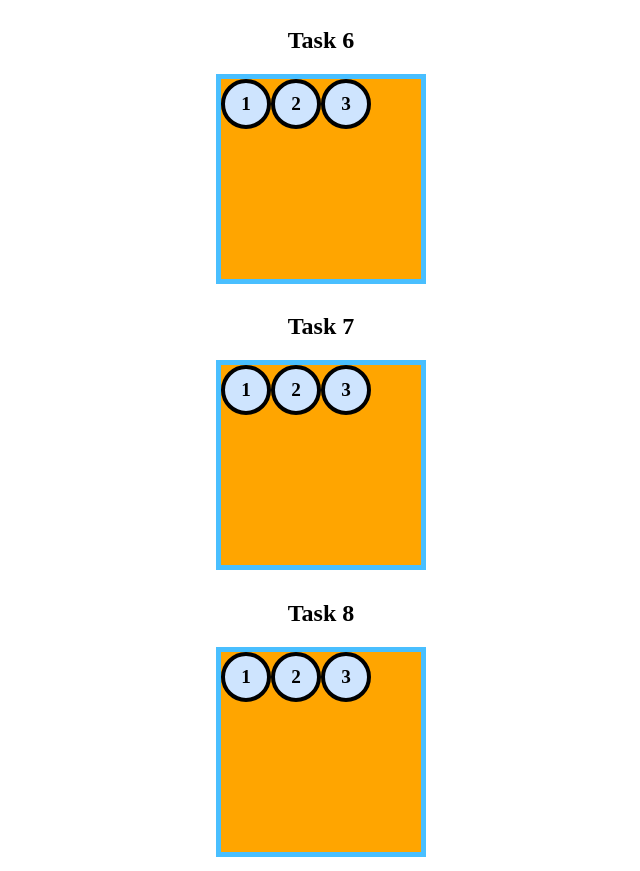
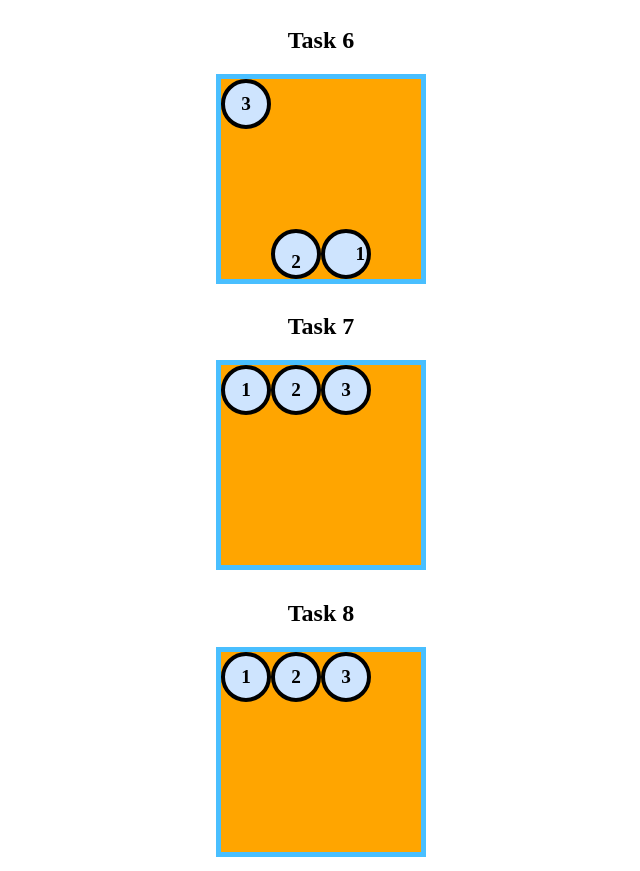
Before and after one commit to wprince0288/html-and-css-iii, a plain HTML site: page index.html in a window 1280 px wide. Shown: the part 1733-2604 px from the top of the page, without its empty margins (319-959 px from the left). Drawn offline with Linux system fonts and the light colour scheme.

Commit message:
Task 6 Complete

```diff
--- a/index.html
+++ b/index.html
@@ -114,9 +114,28 @@
 
     /* 👉 Task 6 - [HINT] flex items can be flex containers */
 
+    #flexContainer6 {
+      flex-direction: row-reverse;
+      justify-content: flex-end;
+      align-items: flex-end;
+    }
+
+    #flexContainer6 .flexItem:nth-child(3) {
+      align-self: flex-start;
+    }
+
+    #flexContainer6 .flexItem:nth-child(2) {
+      align-items: flex-end;
+    }
+
+    #flexContainer6 .flexItem:nth-child(1) {
+      justify-content: flex-end;
+    }
 
 
     /* 👉 Task 7 - [HINT] research flex-grow */
+
+
 
     /* 👉 Task 8 - [HINT] you got this! */
 
```
